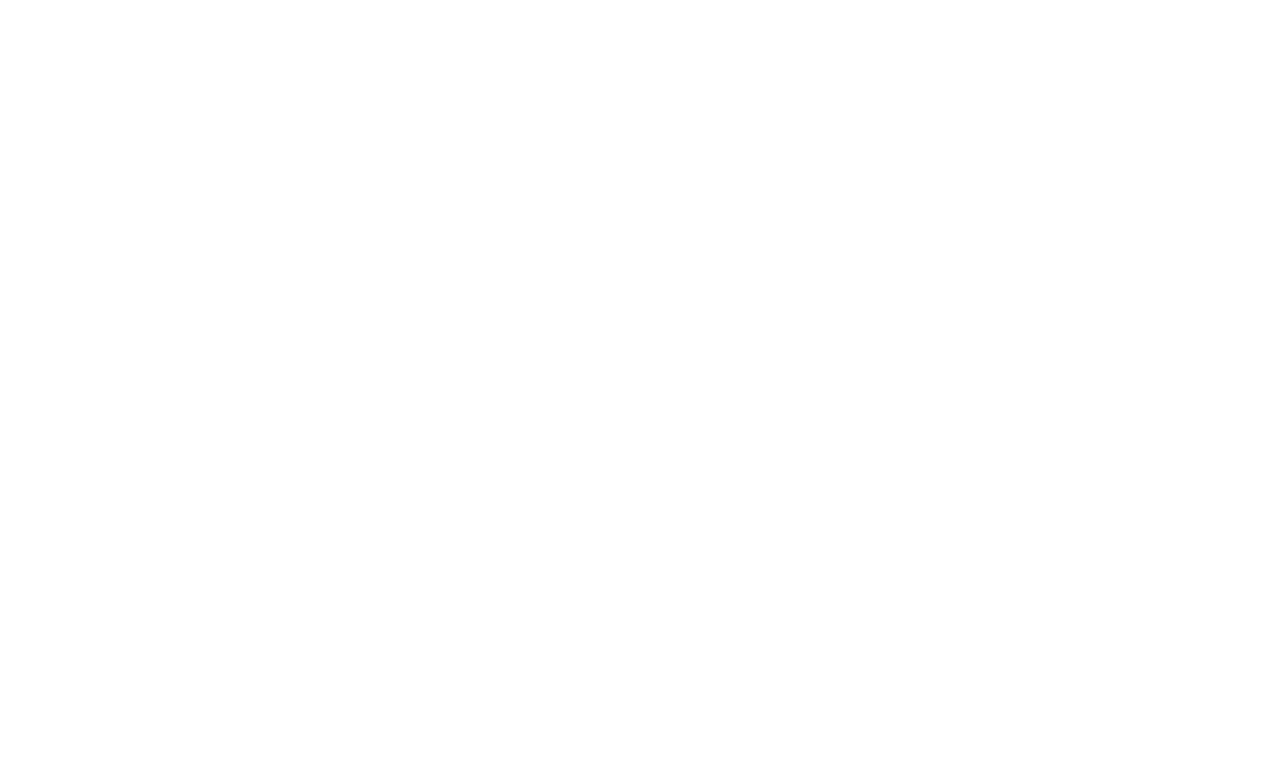
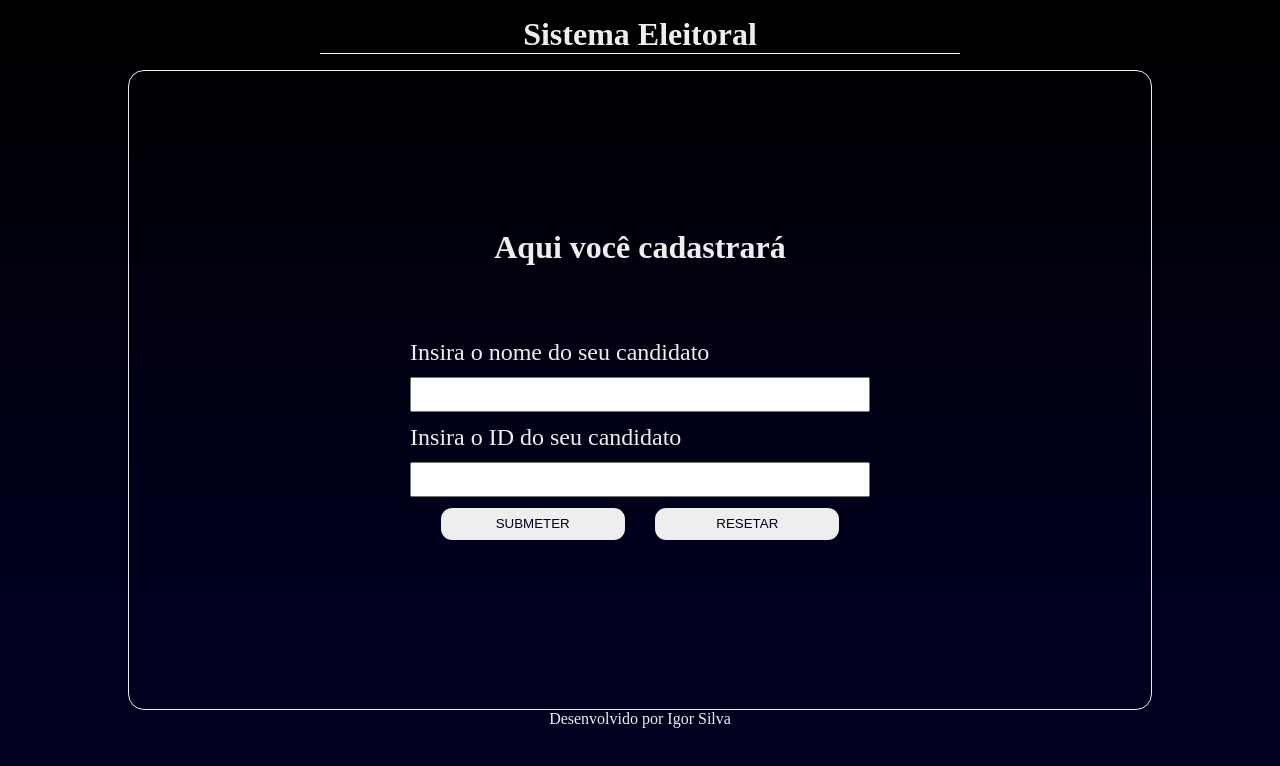
Before and after one commit to CapitaoDAreia/simulador-eleitoral, a plain HTML site: page index.html in a window 1280 px wide. Drawn offline with Linux system fonts and the light colour scheme.

Commit message:
Layout pronto, classes distribuídas.

```diff
--- /dev/null
+++ b/estilo/dinamic.css
@@ -0,0 +1,3 @@
+.ocultar-article{
+    display: none;
+}
--- a/estilo/main.css
+++ b/estilo/main.css
@@ -0,0 +1,83 @@
+*{
+    padding: 0;
+    margin: 0;
+    box-sizing: border-box;
+}
+body{
+    width: 100vw;
+    height: 100vh;
+    background: linear-gradient(#000000, #00001f 75%);
+    color: #EEEEEE;
+    display: flex;
+    flex-direction: column;
+    align-items: center;
+}
+.title{
+    width: 50%;
+    text-align: center;
+    margin: 1rem 0rem 1rem 0rem;
+    border-bottom: .1rem #EEEEEE solid;
+}
+.main{
+    width: 80%;
+    height: 80%;
+
+    border: 1px solid #EEEEEE;
+    border-radius: 1rem;
+
+
+    display: flex;
+    flex-direction: column;
+    align-items: center;
+    justify-content: center;
+}
+.main-article-cadastro{
+    width: 90%;
+    height: 70%;
+    display: flex;
+    flex-direction: column;
+    align-items: center;
+    justify-content: space-evenly;
+}
+.main-article-cadastro h3{
+    width: 50%;
+    text-align: center;
+    font-size: 2rem;
+}
+.main-article-cadastro form{
+    width: 50%;
+    height: 50%;
+    display: flex;
+    flex-direction: column;
+    justify-content: space-evenly;
+    font-size: 1.5rem;
+}
+.form-cadastro input{
+    height: 2.2rem;
+    font-size: 1.6rem;
+}
+.form-cadastro input[type="number"]{
+    text-align: center;
+}
+.form-buttons{
+    width: 100%;
+    display: flex;
+    justify-content: space-evenly;
+}
+.form-buttons button{
+    width: 40%;
+    height: 2rem;
+    border-radius: .7rem;
+    border: none;
+
+    background-color: #EEEEEE;
+    color: #00001f;
+}
+.form-buttons button:hover{
+    background-color: #afafaf;
+}
+.form-buttons button:active{
+    background-color: #00001f;
+    color: #EEEEEE;
+    outline: .1rem solid #EEEEEE;
+}
--- a/index.html
+++ b/index.html
@@ -4,9 +4,45 @@
     <meta charset="UTF-8">
     <meta http-equiv="X-UA-Compatible" content="IE=edge">
     <meta name="viewport" content="width=device-width, initial-scale=1.0">
+    <link rel="stylesheet" href="./estilo/main.css">
+    <link rel="stylesheet" href="./estilo/dinamic.css">
     <title>Sistema Eleitoral</title>
 </head>
 <body>
+    <h1 class="title">Sistema Eleitoral</h1>
+    <section class="main">
 
+        <article class="main-article-cadastro">
+
+            <h3>Aqui você cadastrará</h3>
+
+            <form action="" class="form-cadastro">
+                <label for="cadastrar-nome">Insira o nome do seu candidato</label>
+                <input type="text" name="cadastrar-nome" id="nome">
+
+                <label for="cadastrar-id">Insira o ID do seu candidato</label>
+                <input type="number" name="cadastrar-id" id="id">
+
+                <div class="form-buttons">
+                    <button type="submit">SUBMETER</button>
+                    <button type="reset">RESETAR</button>
+                </div>
+            </form>
+
+        </article>
+
+        <article class="main-article-votar ocultar-article">
+            <h3>Aqui você votará</h3>
+        </article>
+
+        <article class="main-article-apurar ocultar-article">
+            <h3>Aqui você fará a apuração</h3>
+        </article>
+    </section>
+
+    <footer class="footer">
+        Desenvolvido por Igor Silva
+    </footer>
 </body>
+<script src="./script/main.js"></script>
 </html>
--- a/script/main.js
+++ b/script/main.js
@@ -0,0 +1,35 @@
+/*
+    VARIABLES
+
+*/
+
+const nomeCandidato = document.querySelectorAll('.form-cadastro > input');
+const botoesCadastro = document.querySelectorAll('.form-buttons > button');
+const articleCadastro = document.querySelector('.main-article-cadastro');
+
+
+
+
+
+/*
+    FUNÇÕES
+
+*/
+
+
+
+
+
+
+/*
+    LISTENERS
+
+*/
+
+//LISTENER ARTICLE CADASTRO
+articleCadastro.addEventListener('click', e => {
+    if(e.target.innerText === 'SUBMETER'){
+        e.preventDefault()
+
+    }
+})
```
